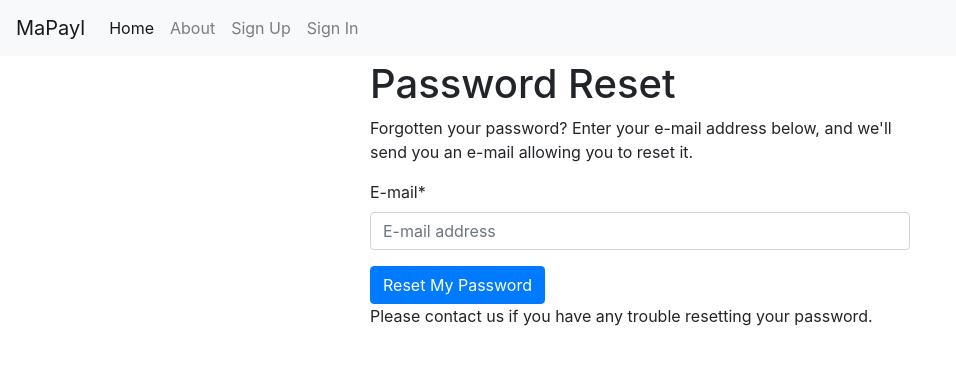
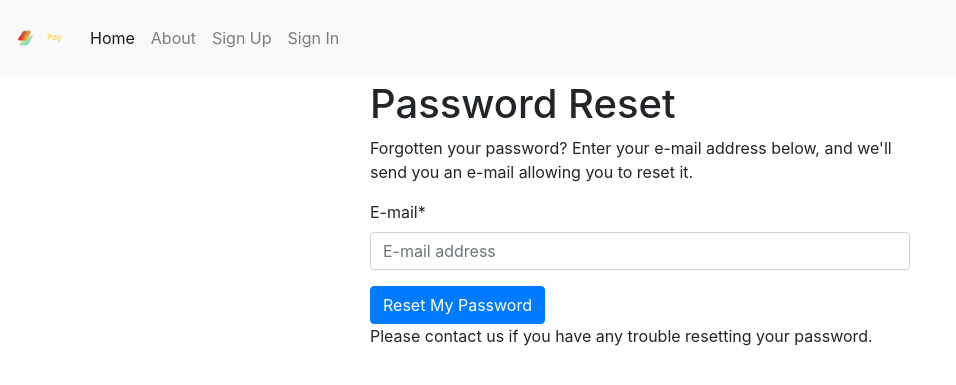
Before and after one commit to rishitashaw/MaPayl, a Django app: page /accounts/password/reset/ in a window 1280 px wide. Shown: the top 385 px of the page, without its empty margins (0-956 px from the left). Run offline with Django 3.2, Linux system fonts and the light colour scheme; some libraries are stand-ins or nearby versions.

Commit message:
logo added

```diff
--- a/mapayl/templates/base.html
+++ b/mapayl/templates/base.html
@@ -5,7 +5,7 @@
   <head>
     <meta charset="utf-8">
     <meta http-equiv="x-ua-compatible" content="ie=edge">
-    <title>{% block title %}P2P Lending{% endblock title %}</title>
+    <title>{% block title %}MaPayl{% endblock title %}</title>
     <meta name="viewport" content="width=device-width, initial-scale=1.0">
     <meta name="description" content="P2P lending Marketplace">
     <meta name="author" content="Rishita Shaw">
@@ -15,7 +15,7 @@
       <script src="https://cdnjs.cloudflare.com/ajax/libs/html5shiv/3.7.3/html5shiv.min.js"></script>
     <![endif]-->
 
-    <link rel="icon" href="{% static 'images/favicons/favicon.ico' %}">
+    <link rel="icon" href="{% static 'images/favicons/favicon.png' %}">
 
     {% block css %}
     <!-- Latest compiled and minified Bootstrap CSS -->
@@ -59,7 +59,9 @@
           aria-label="Toggle navigation">
           <span class="navbar-toggler-icon"></span>
         </button>
-        <a class="navbar-brand" href="{% url 'home' %}">MaPayl</a>
+        <a class="navbar-brand" href="{% url 'home' %}">
+          <img src="{% static 'images/1-removebg-preview.png' %}" height="50" alt="mapayl logo" />
+        </a>
 
         <div class="collapse navbar-collapse" id="navbarSupportedContent">
           <ul class="navbar-nav mr-auto">
```
Also changed, not shown: mapayl/static/images/1-removebg-preview.png (added), mapayl/static/images/2-removebg-preview.png (added), mapayl/static/images/favicons/favicon.png (added).
